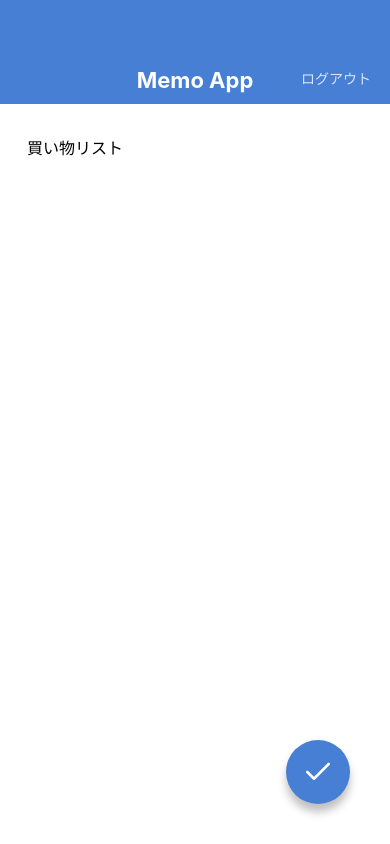
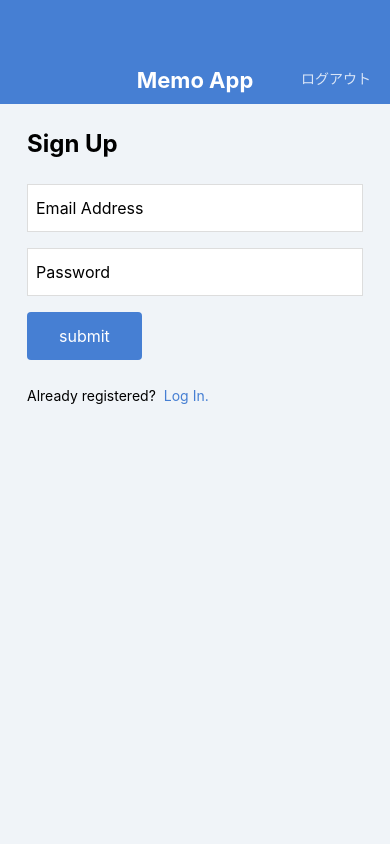
Before and after one commit to iamryoman/MemoApp, a React Native app: screen / in a window 390 px wide. Built offline with nearby package versions, Linux system fonts and the light colour scheme.

Commit message:
Create LogInScreen and SignUpScreen

```diff
--- a/App.jsx
+++ b/App.jsx
@@ -1,10 +1,12 @@
 // import MemoListScreen from './src/screens/MemoListScreen';
 // import MemoDetailScreen from './src/screens/MemoDetailScreen';
-import MemoEditScreen from './src/screens/MemoEditScreen';
+// import MemoEditScreen from './src/screens/MemoEditScreen';
 // import MemoCreateScreen from './src/screens/MemoCreateScreen';
+// import LogInScreen from './src/screens/LogInScreen';
+import SignUpScreen from './src/screens/SignUpScreen';
 
 export default function App() {
   return (
-    <MemoEditScreen />
+    <SignUpScreen />
   );
 }
--- /dev/null
+++ b/src/components/Button.jsx
@@ -0,0 +1,31 @@
+import { string } from 'prop-types';
+import { Text, View, StyleSheet } from 'react-native';
+
+export default function Button(props) {
+  const { label } = props;
+  return (
+    <View style={styles.buttonContainer}>
+      <Text style={styles.buttonLabel}>{label}</Text>
+    </View>
+  );
+}
+
+Button.propTypes = {
+  label: string.isRequired,
+};
+
+const styles = StyleSheet.create({
+  buttonContainer: {
+    backgroundColor: '#467FD3',
+    borderRadius: 4,
+    alignSelf: 'flex-start',
+    marginBottom: 24,
+  },
+  buttonLabel: {
+    fontSize: 16,
+    lineHeight: 32,
+    paddingVertical: 8,
+    paddingHorizontal: 32,
+    color: '#ffffff',
+  },
+});
--- /dev/null
+++ b/src/screens/LogInScreen.jsx
@@ -0,0 +1,63 @@
+import {
+  StyleSheet, View, Text, TextInput,
+} from 'react-native';
+
+import AppBar from '../components/AppBar';
+import Button from '../components/Button';
+
+export default function LogInScreen() {
+  return (
+    <View style={styles.container}>
+      <AppBar />
+      <View style={styles.inner}>
+        <Text style={styles.title}>Log In</Text>
+        <TextInput style={styles.input} value="Email Address" />
+        <TextInput style={styles.input} value="Password" />
+        <Button label="submit" />
+        <View style={styles.footer}>
+          <Text style={styles.footerText}>Not registered?</Text>
+          <Text style={styles.footerLink}>Sine up here!</Text>
+        </View>
+      </View>
+    </View>
+  );
+}
+
+const styles = StyleSheet.create({
+  container: {
+    flex: 1,
+    backgroundColor: '#F0F4F8',
+  },
+  inner: {
+    paddingHorizontal: 27,
+    paddingVertical: 24,
+  },
+  title: {
+    fontSize: 24,
+    lineHeight: 32,
+    fontWeight: 'bold',
+    marginBottom: 24,
+  },
+  input: {
+    fontSize: 16,
+    height: 48,
+    borderColor: '#DDDDDD',
+    borderWidth: 1,
+    backgroundColor: '#ffffff',
+    paddingHorizontal: 8,
+    marginBottom: 16,
+  },
+  footer: {
+    flexDirection: 'row',
+  },
+  footerText: {
+    fontSize: 14,
+    lineHeight: 24,
+    marginRight: 8,
+  },
+  footerLink: {
+    fontSize: 14,
+    lineHeight: 24,
+    color: '#467FD3',
+  },
+});
--- /dev/null
+++ b/src/screens/SignUpScreen.jsx
@@ -0,0 +1,63 @@
+import {
+  StyleSheet, View, Text, TextInput,
+} from 'react-native';
+
+import AppBar from '../components/AppBar';
+import Button from '../components/Button';
+
+export default function SignUpScreen() {
+  return (
+    <View style={styles.container}>
+      <AppBar />
+      <View style={styles.inner}>
+        <Text style={styles.title}>Sign Up</Text>
+        <TextInput style={styles.input} value="Email Address" />
+        <TextInput style={styles.input} value="Password" />
+        <Button label="submit" />
+        <View style={styles.footer}>
+          <Text style={styles.footerText}>Already registered?</Text>
+          <Text style={styles.footerLink}>Log In.</Text>
+        </View>
+      </View>
+    </View>
+  );
+}
+
+const styles = StyleSheet.create({
+  container: {
+    flex: 1,
+    backgroundColor: '#F0F4F8',
+  },
+  inner: {
+    paddingHorizontal: 27,
+    paddingVertical: 24,
+  },
+  title: {
+    fontSize: 24,
+    lineHeight: 32,
+    fontWeight: 'bold',
+    marginBottom: 24,
+  },
+  input: {
+    fontSize: 16,
+    height: 48,
+    borderColor: '#DDDDDD',
+    borderWidth: 1,
+    backgroundColor: '#ffffff',
+    paddingHorizontal: 8,
+    marginBottom: 16,
+  },
+  footer: {
+    flexDirection: 'row',
+  },
+  footerText: {
+    fontSize: 14,
+    lineHeight: 24,
+    marginRight: 8,
+  },
+  footerLink: {
+    fontSize: 14,
+    lineHeight: 24,
+    color: '#467FD3',
+  },
+});
```
